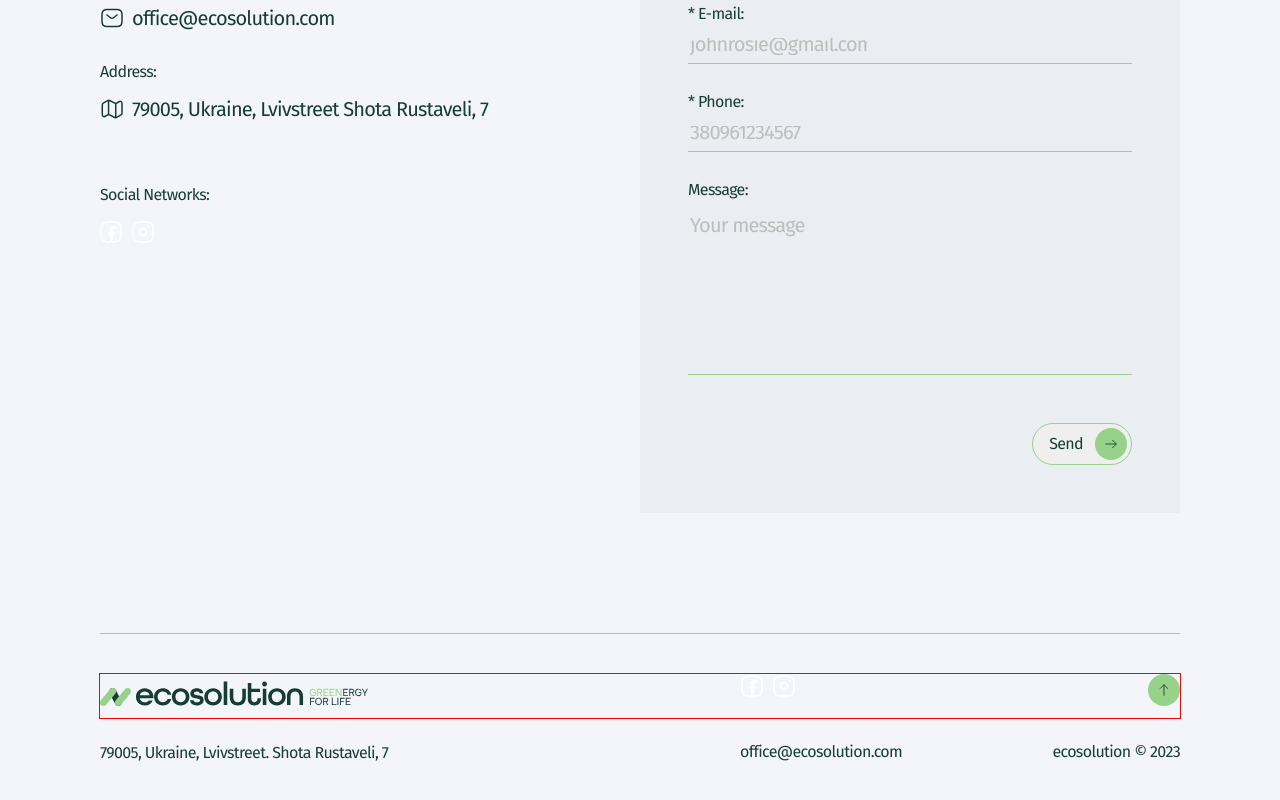
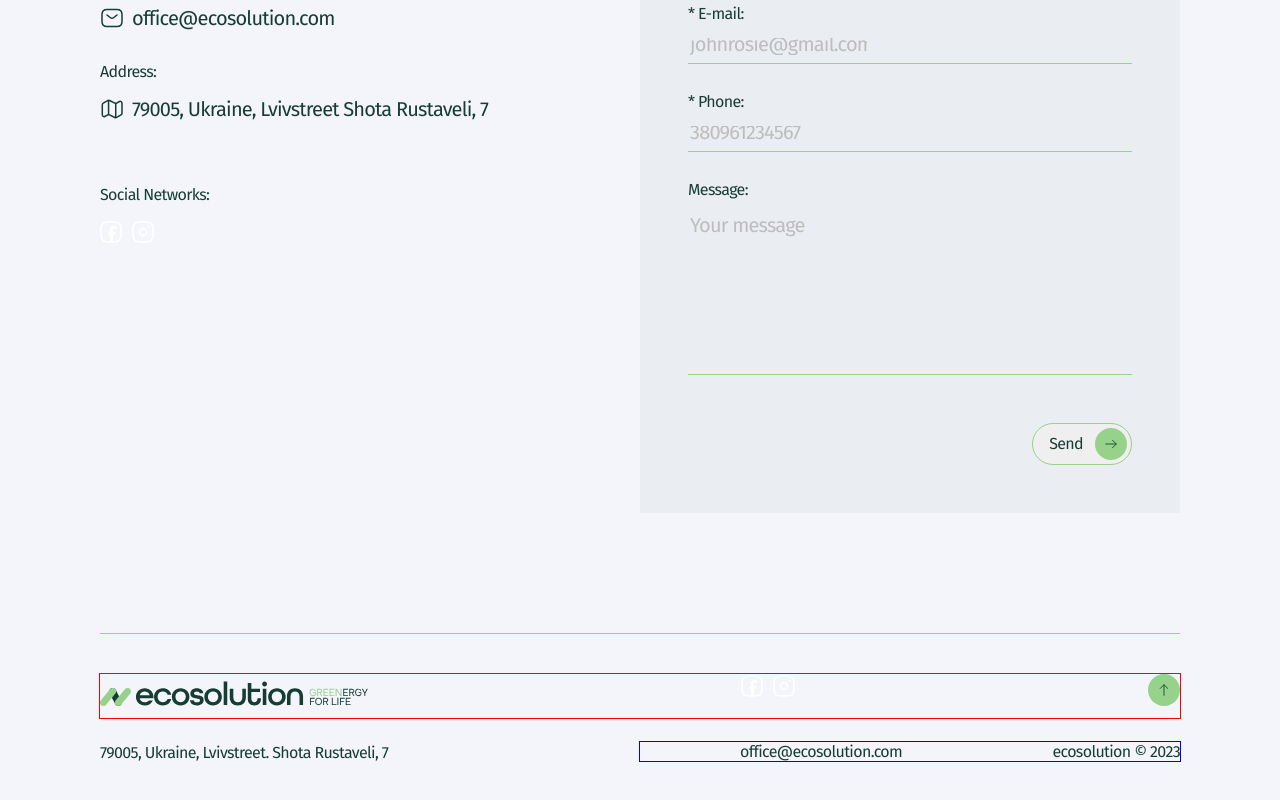
Before and after one commit to Victoria257/ecosolution-g, a React (Create React App) app: page / in a window 1280 px wide. Shown: the part 4573-5373 px from the top of the page. Built offline with nearby package versions, Linux system fonts and the light colour scheme.

Commit message:
change style in footer-3

```diff
--- a/src/components/footer/footer.module.css
+++ b/src/components/footer/footer.module.css
@@ -117,11 +117,13 @@
     flex-direction: row;
     text-align: left;
     margin-top: 16px;
+    align-items: center;
   }
 
   @media screen and (min-width: 1280px) {
     flex-direction: row;
     text-align: left;
+    align-items: center;
   }
 }
 
@@ -137,7 +139,7 @@
 }
 
 .contactsRightWrapper {
-  outline: solid 1px inherit;
+  outline: solid 1px blue;
   @media screen and (min-width: 768px) and (max-width: 1279px) {
     width: 50%;
     display: flex;
```
